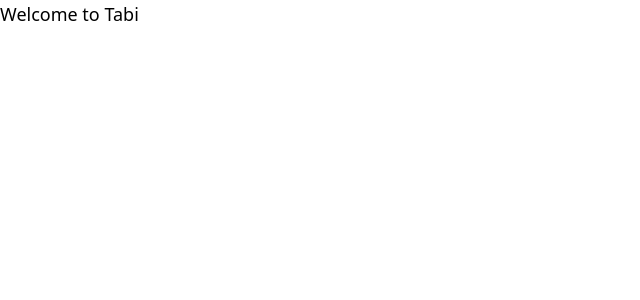
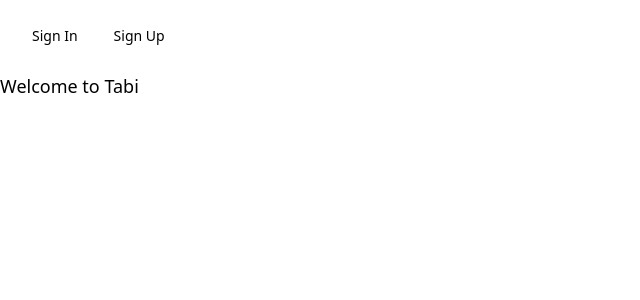
Before and after one commit to camdeputy/tabi, a Next.js app in the folder tabi/: page / in a window 1280 px wide. Shown: the top 300 px of the page, without its empty margins (0-640 px from the left). Built offline with nearby package versions, Linux system fonts and the light colour scheme.

Commit message:
adding navbar

```diff
--- a/tabi/app/page.tsx
+++ b/tabi/app/page.tsx
@@ -1,8 +1,31 @@
+import { NavigationMenu, NavigationMenuItem, NavigationMenuLink, NavigationMenuList, navigationMenuTriggerStyle } from "@/components/ui/navigation-menu"
+import Link from "next/link"
+
 
 export default function Home() {
   return (
-    <div>
-      <h1 className="text-lg text-black">Welcome to Tabi</h1>
-    </div>
+    <main>
+        <NavigationMenu className="flex p-4">
+          <NavigationMenuList>
+            <NavigationMenuItem>
+              <Link href="/auth/sign-in" legacyBehavior passHref>
+                <NavigationMenuLink className={navigationMenuTriggerStyle()}>
+                  Sign In
+                </NavigationMenuLink>
+              </Link>
+            </NavigationMenuItem>
+            <NavigationMenuItem>
+              <Link href="/auth/sign-up" legacyBehavior passHref>
+                <NavigationMenuLink className={navigationMenuTriggerStyle()}>
+                  Sign Up
+                </NavigationMenuLink>
+              </Link>
+            </NavigationMenuItem>
+          </NavigationMenuList>
+        </NavigationMenu>
+      <div>
+        <h1 className="text-lg text-black">Welcome to Tabi</h1>
+      </div>
+    </main>
   )
 }
--- /dev/null
+++ b/tabi/components/ui/navigation-menu.tsx
@@ -0,0 +1,128 @@
+import * as React from "react"
+import * as NavigationMenuPrimitive from "@radix-ui/react-navigation-menu"
+import { cva } from "class-variance-authority"
+import { ChevronDown } from "lucide-react"
+
+import { cn } from "@/lib/utils"
+
+const NavigationMenu = React.forwardRef<
+  React.ElementRef<typeof NavigationMenuPrimitive.Root>,
+  React.ComponentPropsWithoutRef<typeof NavigationMenuPrimitive.Root>
+>(({ className, children, ...props }, ref) => (
+  <NavigationMenuPrimitive.Root
+    ref={ref}
+    className={cn(
+      "relative z-10 flex max-w-max flex-1 items-center justify-center",
+      className
+    )}
+    {...props}
+  >
+    {children}
+    <NavigationMenuViewport />
+  </NavigationMenuPrimitive.Root>
+))
+NavigationMenu.displayName = NavigationMenuPrimitive.Root.displayName
+
+const NavigationMenuList = React.forwardRef<
+  React.ElementRef<typeof NavigationMenuPrimitive.List>,
+  React.ComponentPropsWithoutRef<typeof NavigationMenuPrimitive.List>
+>(({ className, ...props }, ref) => (
+  <NavigationMenuPrimitive.List
+    ref={ref}
+    className={cn(
+      "group flex flex-1 list-none items-center justify-center space-x-1",
+      className
+    )}
+    {...props}
+  />
+))
+NavigationMenuList.displayName = NavigationMenuPrimitive.List.displayName
+
+const NavigationMenuItem = NavigationMenuPrimitive.Item
+
+const navigationMenuTriggerStyle = cva(
+  "group inline-flex h-10 w-max items-center justify-center rounded-md bg-background px-4 py-2 text-sm font-medium transition-colors hover:bg-accent hover:text-accent-foreground focus:bg-accent focus:text-accent-foreground focus:outline-none disabled:pointer-events-none disabled:opacity-50 data-[active]:bg-accent/50 data-[state=open]:bg-accent/50"
+)
+
+const NavigationMenuTrigger = React.forwardRef<
+  React.ElementRef<typeof NavigationMenuPrimitive.Trigger>,
+  React.ComponentPropsWithoutRef<typeof NavigationMenuPrimitive.Trigger>
+>(({ className, children, ...props }, ref) => (
+  <NavigationMenuPrimitive.Trigger
+    ref={ref}
+    className={cn(navigationMenuTriggerStyle(), "group", className)}
+    {...props}
+  >
+    {children}{" "}
+    <ChevronDown
+      className="relative top-[1px] ml-1 h-3 w-3 transition duration-200 group-data-[state=open]:rotate-180"
+      aria-hidden="true"
+    />
+  </NavigationMenuPrimitive.Trigger>
+))
+NavigationMenuTrigger.displayName = NavigationMenuPrimitive.Trigger.displayName
+
+const NavigationMenuContent = React.forwardRef<
+  React.ElementRef<typeof NavigationMenuPrimitive.Content>,
+  React.ComponentPropsWithoutRef<typeof NavigationMenuPrimitive.Content>
+>(({ className, ...props }, ref) => (
+  <NavigationMenuPrimitive.Content
+    ref={ref}
+    className={cn(
+      "left-0 top-0 w-full data-[motion^=from-]:animate-in data-[motion^=to-]:animate-out data-[motion^=from-]:fade-in data-[motion^=to-]:fade-out data-[motion=from-end]:slide-in-from-right-52 data-[motion=from-start]:slide-in-from-left-52 data-[motion=to-end]:slide-out-to-right-52 data-[motion=to-start]:slide-out-to-left-52 md:absolute md:w-auto ",
+      className
+    )}
+    {...props}
+  />
+))
+NavigationMenuContent.displayName = NavigationMenuPrimitive.Content.displayName
+
+const NavigationMenuLink = NavigationMenuPrimitive.Link
+
+const NavigationMenuViewport = React.forwardRef<
+  React.ElementRef<typeof NavigationMenuPrimitive.Viewport>,
+  React.ComponentPropsWithoutRef<typeof NavigationMenuPrimitive.Viewport>
+>(({ className, ...props }, ref) => (
+  <div className={cn("absolute left-0 top-full flex justify-center")}>
+    <NavigationMenuPrimitive.Viewport
+      className={cn(
+        "origin-top-center relative mt-1.5 h-[var(--radix-navigation-menu-viewport-height)] w-full overflow-hidden rounded-md border bg-popover text-popover-foreground shadow-lg data-[state=open]:animate-in data-[state=closed]:animate-out data-[state=closed]:zoom-out-95 data-[state=open]:zoom-in-90 md:w-[var(--radix-navigation-menu-viewport-width)]",
+        className
+      )}
+      ref={ref}
+      {...props}
+    />
+  </div>
+))
+NavigationMenuViewport.displayName =
+  NavigationMenuPrimitive.Viewport.displayName
+
+const NavigationMenuIndicator = React.forwardRef<
+  React.ElementRef<typeof NavigationMenuPrimitive.Indicator>,
+  React.ComponentPropsWithoutRef<typeof NavigationMenuPrimitive.Indicator>
+>(({ className, ...props }, ref) => (
+  <NavigationMenuPrimitive.Indicator
+    ref={ref}
+    className={cn(
+      "top-full z-[1] flex h-1.5 items-end justify-center overflow-hidden data-[state=visible]:animate-in data-[state=hidden]:animate-out data-[state=hidden]:fade-out data-[state=visible]:fade-in",
+      className
+    )}
+    {...props}
+  >
+    <div className="relative top-[60%] h-2 w-2 rotate-45 rounded-tl-sm bg-border shadow-md" />
+  </NavigationMenuPrimitive.Indicator>
+))
+NavigationMenuIndicator.displayName =
+  NavigationMenuPrimitive.Indicator.displayName
+
+export {
+  navigationMenuTriggerStyle,
+  NavigationMenu,
+  NavigationMenuList,
+  NavigationMenuItem,
+  NavigationMenuContent,
+  NavigationMenuTrigger,
+  NavigationMenuLink,
+  NavigationMenuIndicator,
+  NavigationMenuViewport,
+}
--- a/tabi/package.json
+++ b/tabi/package.json
@@ -11,6 +11,7 @@
   "dependencies": {
     "@hookform/resolvers": "^3.10.0",
     "@radix-ui/react-label": "^2.1.1",
+    "@radix-ui/react-navigation-menu": "^1.2.4",
     "@supabase/supabase-js": "^2.48.1",
     "class-variance-authority": "^0.7.1",
     "clsx": "^2.1.1",
```
Also changed, not shown: 1 other file (tests, documents, lock files or other folders).
